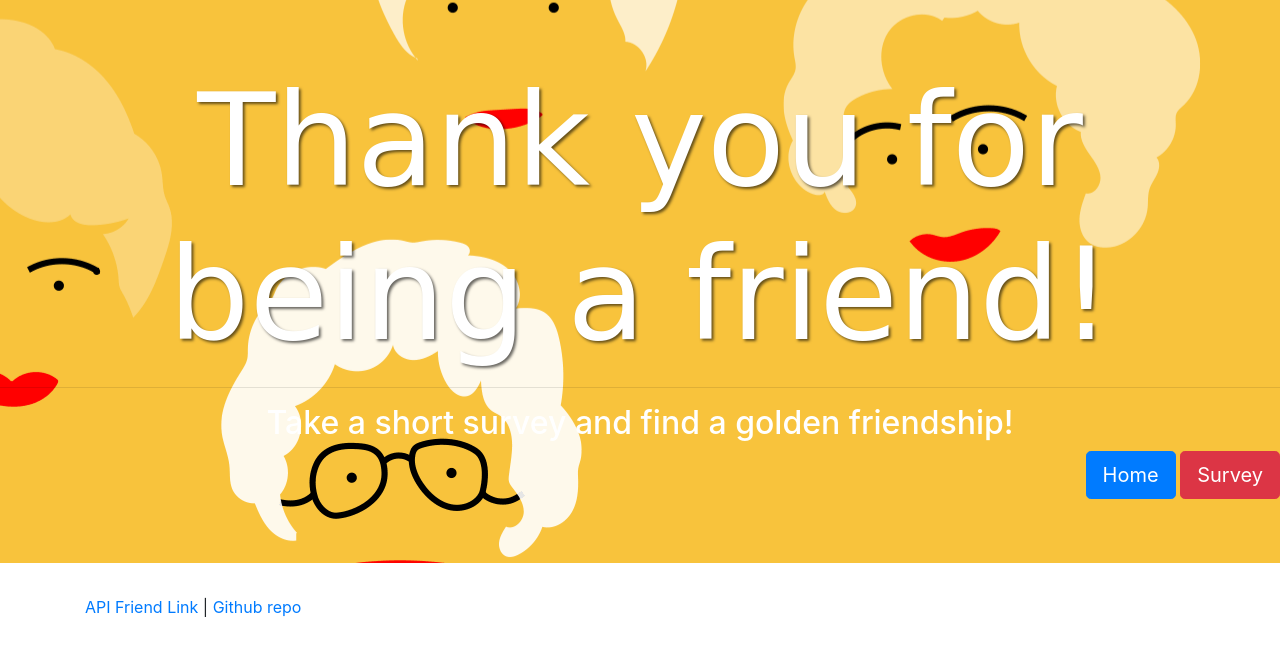
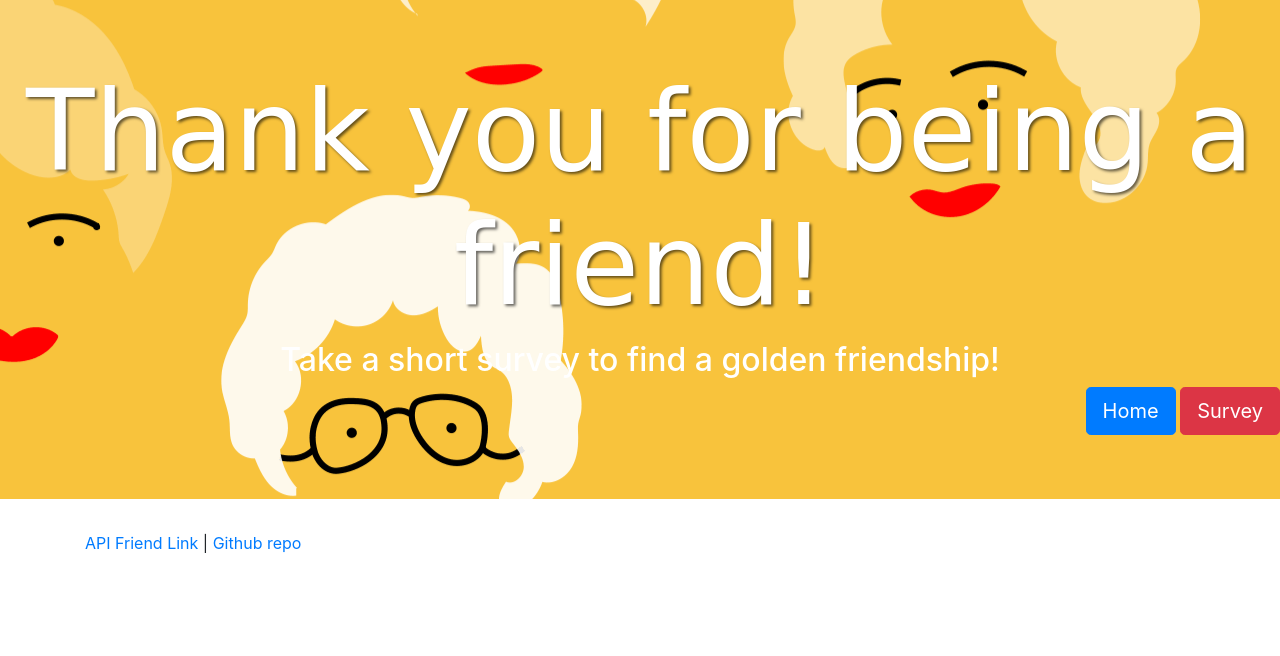
Before and after one commit to Sooze16/FriendFinder, a website: page public/home.html in a window 1280 px wide. Drawn offline with nearby package versions, Linux system fonts and the light colour scheme.

Commit message:
fixed error g

```diff
--- a/public/home.css
+++ b/public/home.css
@@ -1,6 +1,6 @@
             .jumbotron {
                 /*background-color: teal;*/
-                background-image: url("../public/images/ggimg2.png");
+                background-image: url("./images/ggimg2.png");
                 background-repeat: no-repeat;
                 /* background: fixed; */
                 background-position: 100% 70%;
@@ -8,12 +8,10 @@
             }
 
             h1 {
-                /*font-family: 'Goblin One', cursive;*/
                 font-family: 'Macondo Swash Caps', cursive;
-                font-size: 800%;
+                font-size: 700%;
                 text-shadow: 2px 2px 3px rgba(0, 0, 0, 0.6);
                 text-align: center;
-                /*font-family: 'Lora', serif;*/
             }
 
             h2.display-4 {
--- a/public/home.html
+++ b/public/home.html
@@ -11,7 +11,7 @@
     <!-- Font Awesome Glyphicons -->
     <script src="https://kit.fontawesome.com/bde34e978c.js"></script>
     <link href="https://fonts.googleapis.com/css?family=Montserrat|Prompt" rel="stylesheet">
-    <link rel="stylesheet" href="home.css">
+    <link rel="stylesheet" href="./home.css">
     <link rel="stylesheet" href="./images">
 
 </head>
@@ -24,8 +24,8 @@
             <div class="jumbotron jumbotron-fluid">
                 <h1 class="text-center">
                     Thank you for being a friend!</h1>
-                <hr>
-                <h2 class="text-center">Take a short survey and find a golden friendship!</h2>
+                <!-- <hr> -->
+                <h2 class="text-center">Take a short survey to find a golden friendship!</h2>
                 <!-- <br> -->
 
                 <div class="text-right">
```
Also changed, not shown: server.js (+7 -1 lines).
